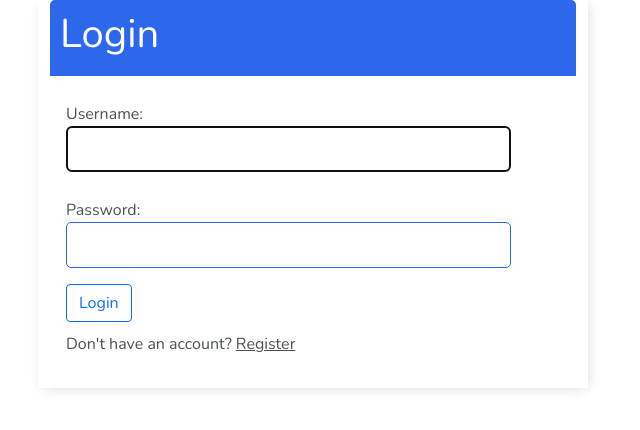
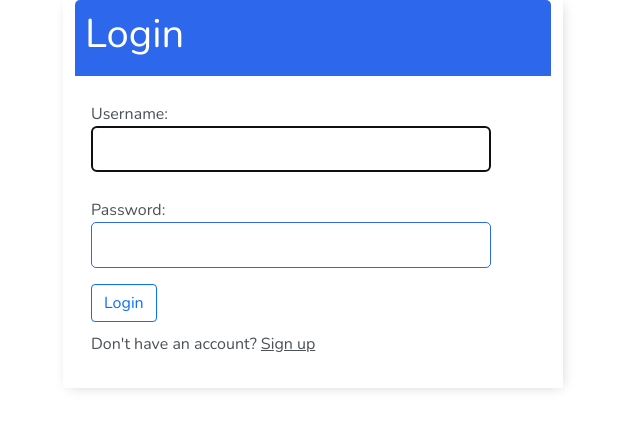
Before and after one commit to msmsd778/todo_list, a Django app: page /login/ in a window 1280 px wide. Shown: the top 430 px of the page, without its empty margins (327-967 px from the left). Run offline with Django 3.2, Linux system fonts and the light colour scheme.

Commit message:
changed register to sign up

```diff
--- a/base/templates/base/login.html
+++ b/base/templates/base/login.html
@@ -10,6 +10,6 @@
       {{form.as_p}}
       <input class="btn btn-outline-primary" style="margin-bottom:10px;" type="submit" value="Login">
     </form>
-    <p>Don't have an account? <a href="{% url 'register' %}">Register</a></p>
+    <p>Don't have an account? <a href="{% url 'register' %}">Sign up</a></p>
   </div>
 {% endblock content %}
--- a/base/templates/base/main.html
+++ b/base/templates/base/main.html
@@ -20,7 +20,7 @@
         font-family: : 'Raleway', sans-serif;
       }
       .container{
-        max-width: 550px;
+        max-width: 500px;
         margin: auto;
         background-color: #fff;
         -webkit-box-shadow: 2px 2px 13px -4px rgba(0, 0, 0, 0.21);
```
Also changed, not shown: base/templates/base/register.html (+3 -8 lines), db.sqlite3.
